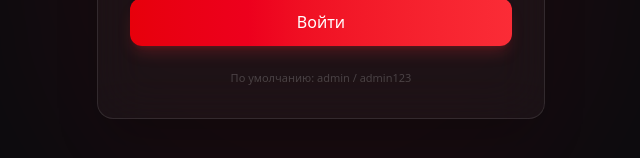
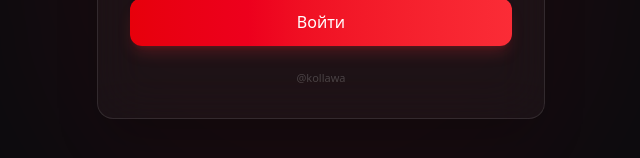
Before and after one commit to kollawa/Tom-AA, a Next.js app: page / in a window 1280 px wide. Shown: the part 526-684 px from the top of the page, without its empty margins (319-959 px from the left). Built offline with nearby package versions, Linux system fonts and the light colour scheme.

Commit message:
Update page.tsx

```diff
--- a/app/page.tsx
+++ b/app/page.tsx
@@ -398,7 +398,7 @@ export default function Home() {
             </form>
 
             <p className="text-[11px] text-white/20 text-center mt-6">
-              По умолчанию: admin / admin123
+              @kollawa
             </p>
           </div>
         </div>
```
